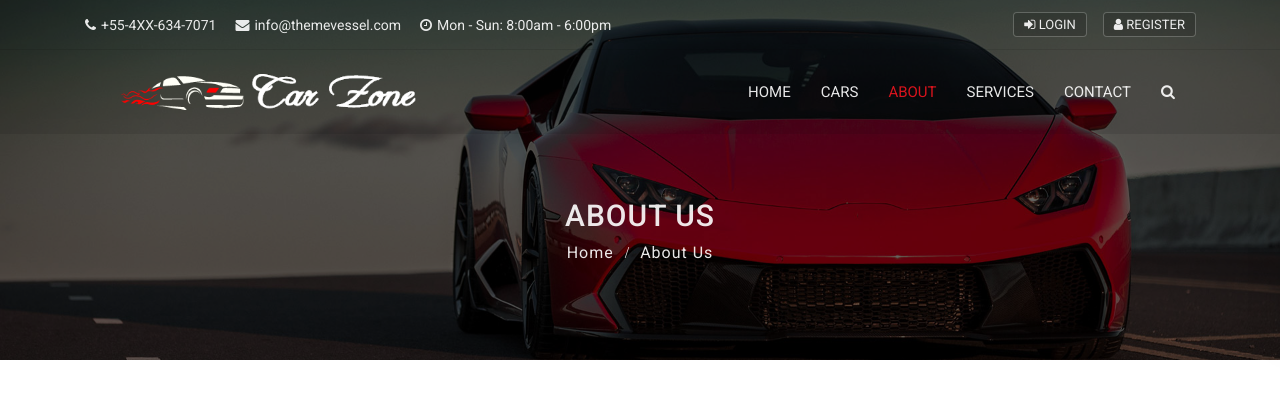
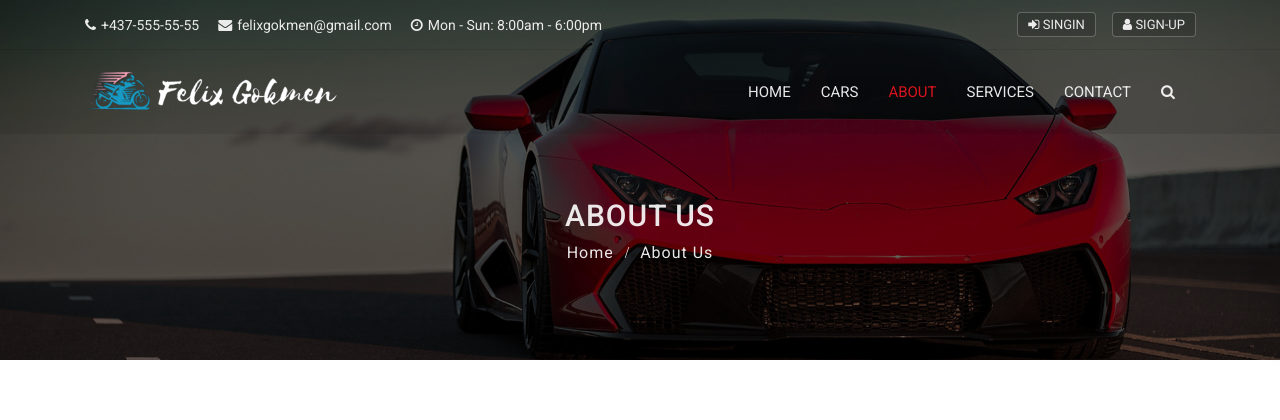
Before and after one commit to fatihkgm/Django-Project-Auto-Delaer, a Django app: page /about in a window 1280 px wide. Shown: the top 420 px of the page. Run offline with Django 3.2, Linux system fonts and the light colour scheme; data that the repository does not hold is empty; some libraries are stand-ins or nearby versions.

Commit message:
logo updated

```diff
--- a/templates/includes/topbar.html
+++ b/templates/includes/topbar.html
@@ -4,18 +4,18 @@
         <div class="row">
             <div class="col-lg-8 col-md-8 col-sm-7">
                 <div class="list-inline">
-                    <a href="tel:+55-4XX-634-7071"><i class="fa fa-phone"></i>+55-4XX-634-7071</a>
-                    <a href="tel:info@themevessel.com"><i class="fa fa-envelope"></i>info@themevessel.com</a>
+                    <a href="tel:+55-4XX-634-7071"><i class="fa fa-phone"></i>+437-555-55-55</a>
+                    <a href="tel:info@themevessel.com"><i class="fa fa-envelope"></i>felixgokmen@gmail.com</a>
                     <a href="tel:info@themevessel.com"><i class="fa fa-clock-o"></i>Mon - Sun: 8:00am - 6:00pm</a>
                 </div>
             </div>
             <div class="col-lg-4 col-md-4 col-sm-5">
                 <ul class="top-social-media pull-right">
                     <li>
-                        <a href="login.html" class="sign-in"><i class="fa fa-sign-in"></i> Login</a>
+                        <a href="login.html" class="sign-in"><i class="fa fa-sign-in"></i> Singin</a>
                     </li>
                     <li>
-                        <a href="signup.html" class="sign-in"><i class="fa fa-user"></i> Register</a>
+                        <a href="signup.html" class="sign-in"><i class="fa fa-user"></i> Sign-Up</a>
                     </li>
                 </ul>
             </div>
--- a/templates/pages/home.html
+++ b/templates/pages/home.html
@@ -15,10 +15,10 @@
                     <h5>Allow us to guide you through the innovative stress<br>
                         free approach in finding your dream car.</h5>
                     <a href="services.html" class="btn btn-lg btn-theme">Read more</a>
-                </div>
+                                   </div>
             </div>
             <div class="carousel-item banner-max-height item-bg">
-                <img class="d-block w-100 h-100" src="https://i.ibb.co/WpLYh86/pexels-vikram-sundaramoorthy-1448385.jpg" alt="banner">
+                <img class="d-block w-100 h-100" src="https://i.ibb.co/5rzyd1b/pexels-javier-aguilera-2611690.jpg" alt="banner">
                 <div class="carousel-content container banner-info-2 bi-2 text-left">
                     <h3>Explore Your Dream Car</h3>
                     <h5>Allow us to guide you through the innovative stress<br>
```
Also changed, not shown: autodealer/static/img/logos/black-logo.png, autodealer/static/img/logos/logo-black-white.png, autodealer/static/img/logos/logo.png, static/img/logos/black-logo.png, static/img/logos/logo-black-white.png, static/img/logos/logo.png.
